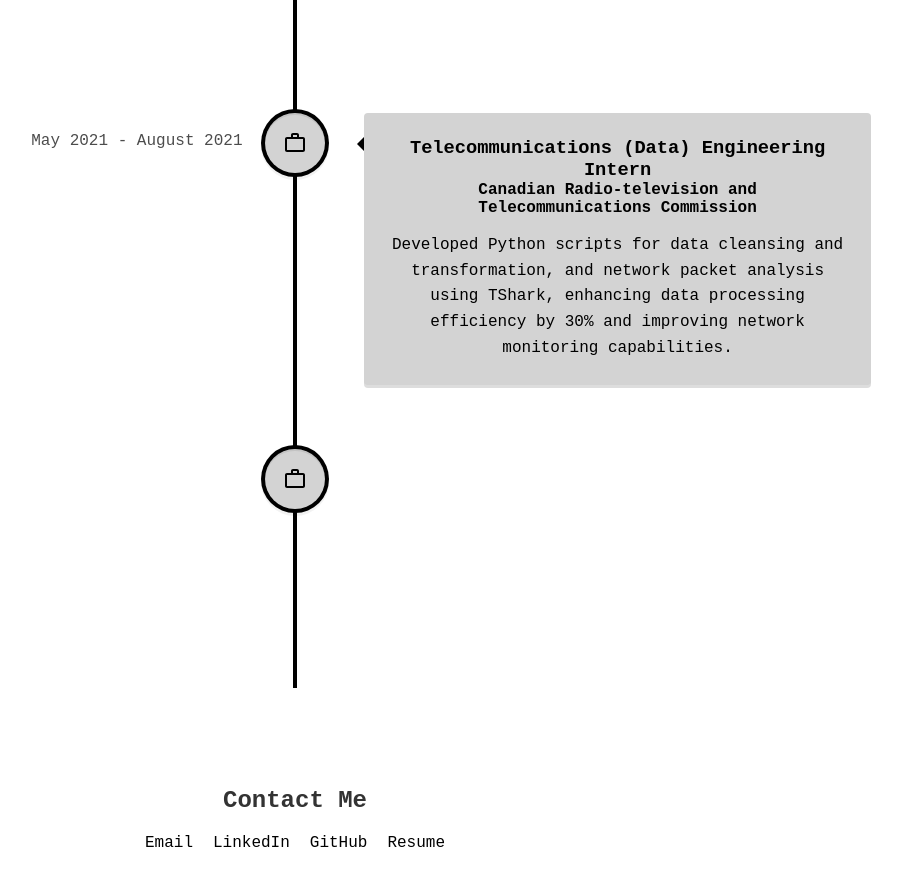
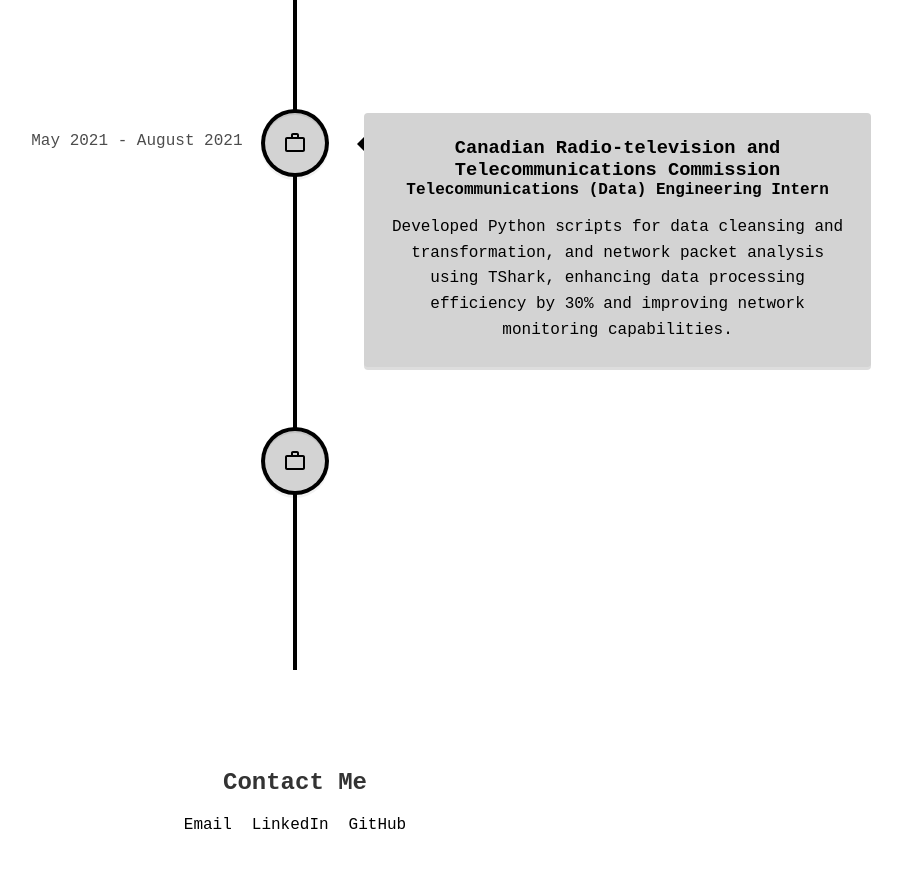
Before and after one commit to kana2001/kana2001.github.io, a React (Create React App) app: page /#/ in a window 1280 px wide. Shown: the part 660-1546 px from the top of the page, without its empty margins (345-1247 px from the left). Built offline with nearby package versions, Linux system fonts and the light colour scheme.

Commit message:
Changed company name to be placed on top of position.

```diff
--- a/src/App.js
+++ b/src/App.js
@@ -66,7 +66,6 @@
           <a href="mailto:adityakana@gmail.com">Email</a>
           <a href="https://www.linkedin.com/in/aditya-wiwekananda/" target="_blank" rel="noopener noreferrer">LinkedIn</a>
           <a href="https://github.com/kana2001" target="_blank" rel="noopener noreferrer">GitHub</a>
-          <a href={`${process.env.PUBLIC_URL}/assets/resume.pdf`} target="_blank" rel="noopener noreferrer">Resume</a>
         </div>
       </div>
     </Router>
--- a/src/components/Experience.js
+++ b/src/components/Experience.js
@@ -17,7 +17,7 @@
     {
         company: 'Ericsson',
         position: 'Front End Developer',
-        description: `Spearheaded the development of the Ericsson Indoor Planner webapp using React with TypeScript, increasing type safety and reducing runtime errors. Collaborated with back-end developers to integrate RESTful APIs that fetch and display dynamic content, such as real-time data updates and user-generated content. Architected a centralized state management system using Redux, enhancing data handling and reducing prop drilling for complex application states.`,
+        description: `Contributed to the development of the Ericsson Indoor Planner webapp using React with TypeScript, improving application performance and maintainability. Collaborated with back-end developers to integrate RESTful APIs that fetch and display dynamic content, such as real-time data updates and user-generated content. Architected a centralized state management system using Redux, enhancing data handling and reducing prop drilling for complex application states.`,
         start: 'May 2022',
         end: 'August 2023'
     },
@@ -55,8 +55,8 @@
         style={{ color: darkMode ? '#fff' : 'black' }}
         icon={<WorkOutline />}
     >
-        <h3 className="vertical-timeline-element-title">{data.position}</h3>
-        <h4 className="vertical-timeline-element-subtitle">{data.company}</h4>
+        <h3 className="vertical-timeline-element-title">{data.company}</h3>
+        <h4 className="vertical-timeline-element-subtitle">{data.position}</h4>
         <p>{data.description}</p>
     </VerticalTimelineElement>
 }
```
Also changed, not shown: 1 other file (tests, documents, lock files or other folders).
